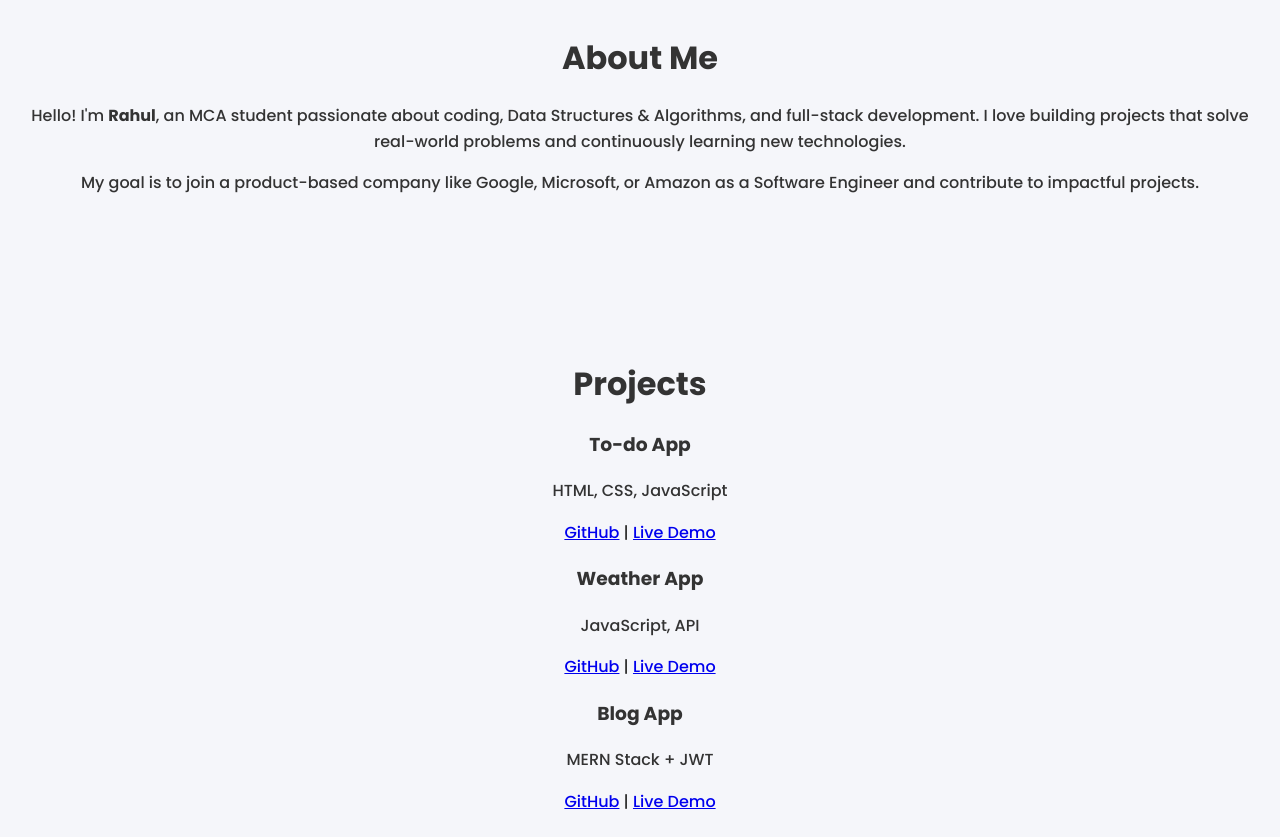
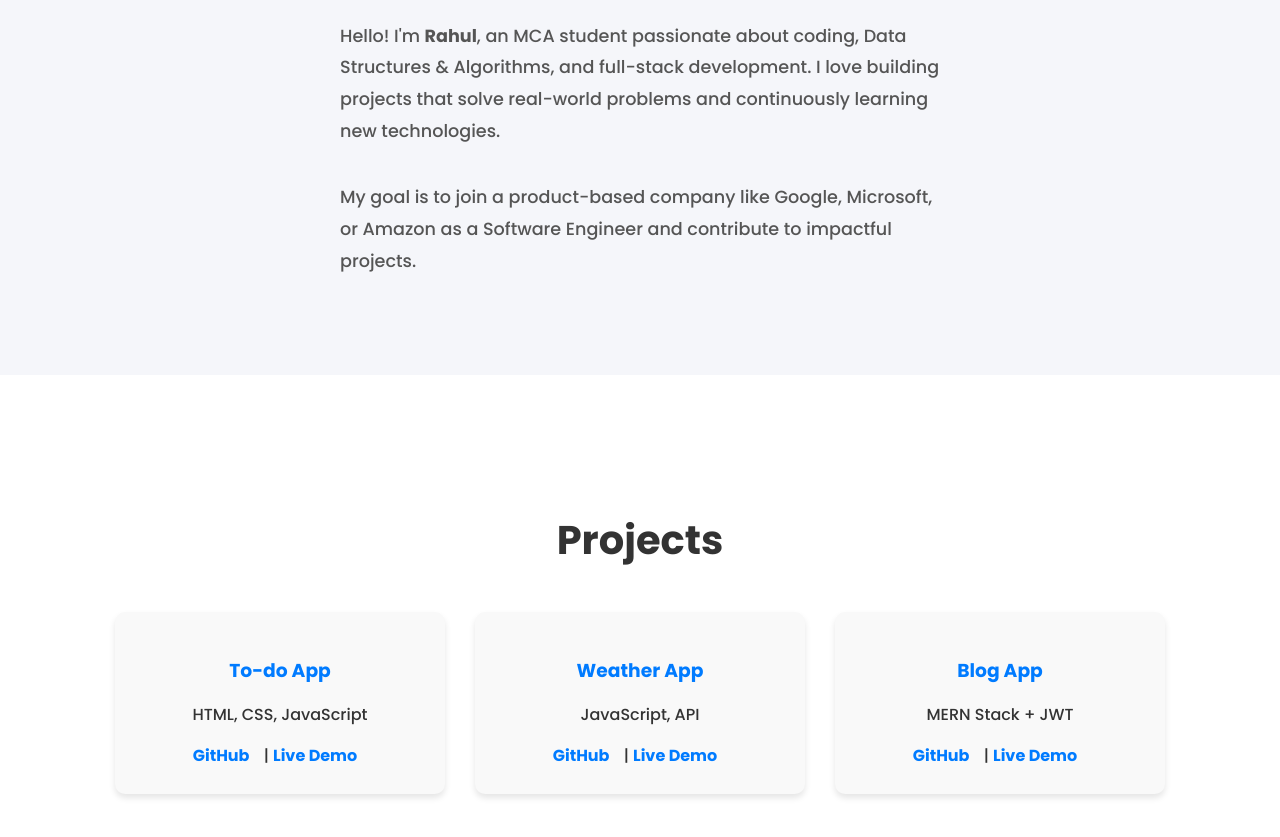
Before and after one commit to Rahulmkd/Portfolio, a plain HTML site: page index.html in a window 1280 px wide. Shown: the part 1003-1840 px from the top of the page. Drawn offline with Linux system fonts and the light colour scheme.

Commit message:
Update style.css

```diff
--- a/style.css
+++ b/style.css
@@ -38,19 +38,19 @@ header nav ul {
 }
 
 
-
-
 header nav ul li a {
     color: #fff;
     text-decoration: none;
     font-weight: 500;
-    transition: color 0.3s;
+    transition: all 0.3s ease-in-out;
 }
 
 header nav ul li a:hover {
     color: #007bff;
-    text-decoration: underline;
+    border-bottom: 2px solid #007bff;
+    padding-bottom: 3px;
 }
+
 
 /* Hero */
 
@@ -69,7 +69,6 @@ header nav ul li a:hover {
     font-size: 48px;
     margin-bottom: 10px;
 }
-
 
 .typing {
     font-size: 20px;
@@ -115,12 +114,86 @@ header nav ul li a:hover {
 }
 
 /* About Sections */
-section {
-    padding: 60px 20px;
+.about-section {
+    padding: 80px 20px;
     text-align: center;
+
 }
 
-h2 {
+.about-section h2 {
     margin-bottom: 20px;
     font-size: 32px;
+
 }
+
+
+.about-text {
+    display: flex;
+    flex-direction: column;
+    align-items: center;
+    text-align: center;
+    color: #555;
+    max-width: 600px;
+    margin: 0 auto;
+    /* center the block itself */
+
+}
+
+.about-text P {
+    text-align: left;
+    line-height: 1.8;
+    font-size: 1.1rem;
+}
+
+/* project section */
+.project-section {
+    padding: 100px 20px;
+    text-align: center;
+    background: #fff;
+
+}
+
+.project-section h2 {
+    font-size: 2.5rem;
+    margin-bottom: 40px;
+}
+
+.project-grid {
+    display: flex;
+    flex-wrap: wrap;
+    justify-content: center;
+    gap: 30px;
+
+}
+
+.project-card {
+    background: #f9f9f9;
+    padding: 25px;
+    border-radius: 10px;
+    width: 280px;
+    box-shadow: 0 4px 6px rgba(0, 0, 0, 0.1);
+    transition: transform 0.3s, box-shadow 0.3s;
+
+
+}
+
+.project-card:hover {
+    transform: translateY(-10px);
+    box-shadow: 0 10px 20px rgba(0, 0, 0, 0.2);
+}
+
+.project-card h3 {
+    margin-bottom: 10px;
+    color: #007bff;
+}
+
+.project-card a {
+    margin-right: 10px;
+    color: #007bff;
+    text-decoration: none;
+    font-weight: bold;
+}
+
+.project-card a:hover {
+    text-decoration: underline;
+}
```
